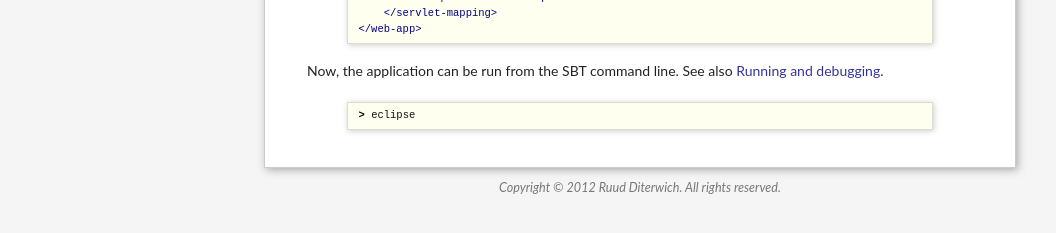
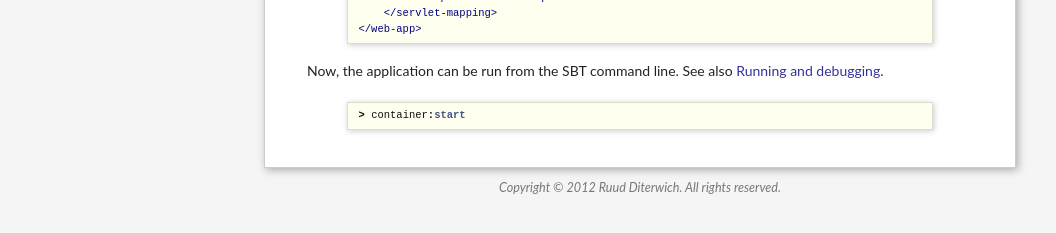
Before and after one commit to scalastuff/scalaleafs, a Jekyll site: the page built from hello-world.md, in a window 1280 px wide. Shown: the part 556-789 px from the top of the page, without its empty margins (0-1056 px from the left). Built offline with Jekyll 4.4.1, drawn with Linux system fonts in a browser that asks for light colours.

Commit message:
Updated hello-world.md

```diff
--- a/hello-world.md
+++ b/hello-world.md
@@ -36,5 +36,5 @@ Make sure to register the servlet or filter in `web.xml`:
 Now, the application can be run from the SBT command line. See also [Running and debugging](/running-debugging.html).
 
 {% highlight scala %}
-> eclipse
+> container:start
 {% endhighlight %}
```
